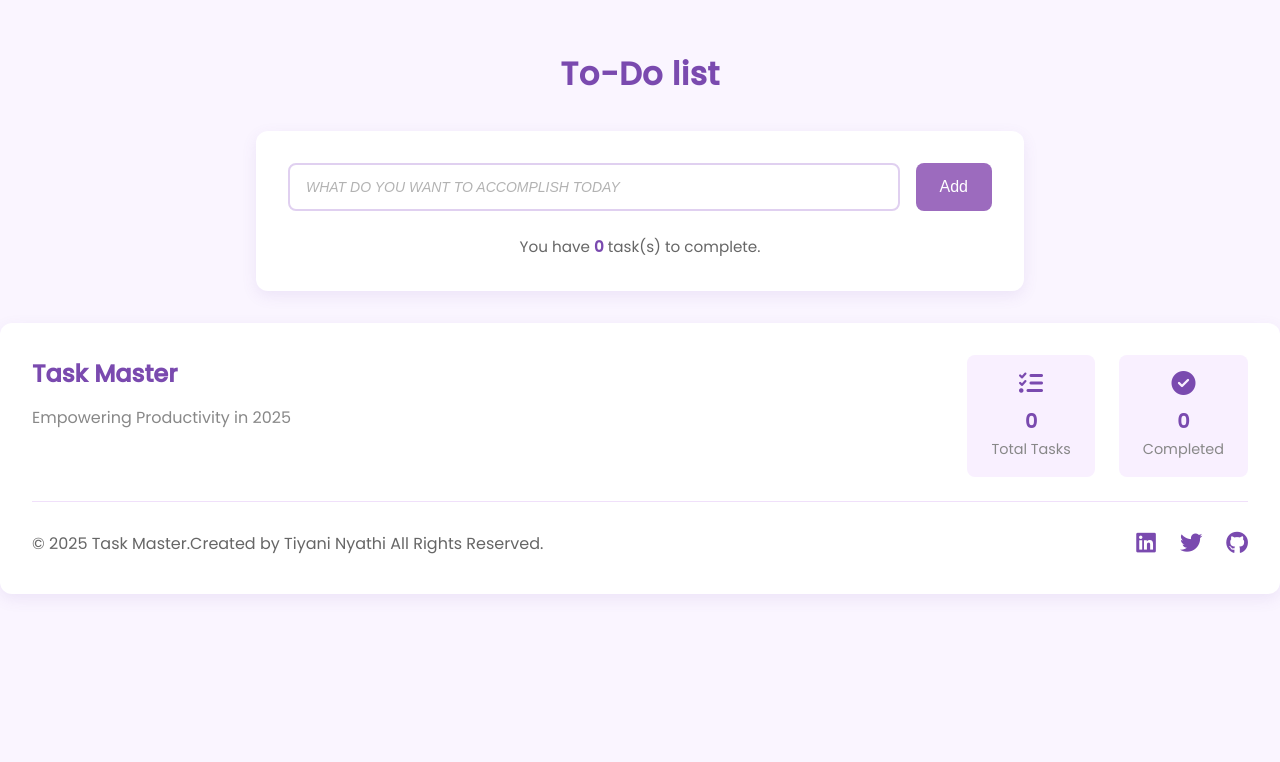
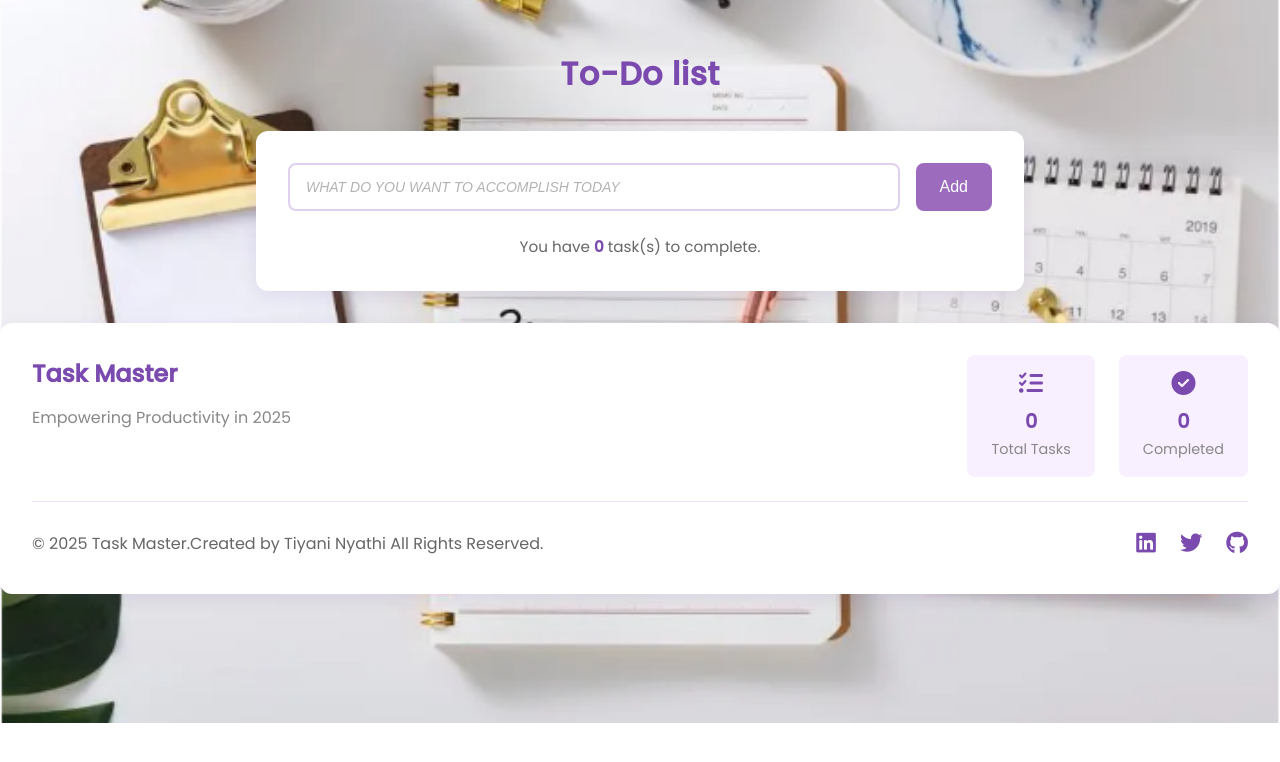
Before and after one commit to Tiyani33/TO-DO-LIST, a plain HTML site: page index.html in a window 1280 px wide. Drawn offline with Linux system fonts and the light colour scheme; files whose address does not match are found by name.

Commit message:
image added

```diff
--- a/mainStyle.css
+++ b/mainStyle.css
@@ -6,7 +6,10 @@
 }
 
 body {
-    background-color: #faf5ff; /* Soft lavender background */
+    background-image: url('/c:/Users/Capaciti/Pictures/TO-DO-LIST/to-do-list%20image.PNG');
+    background-size: cover;
+    background-position: center;
+    background-repeat: no-repeat;
     font-family: "Poppins", sans-serif;
     color: #333;
     line-height: 1.6;
```
Also changed, not shown: to-do-list image.PNG (added).
